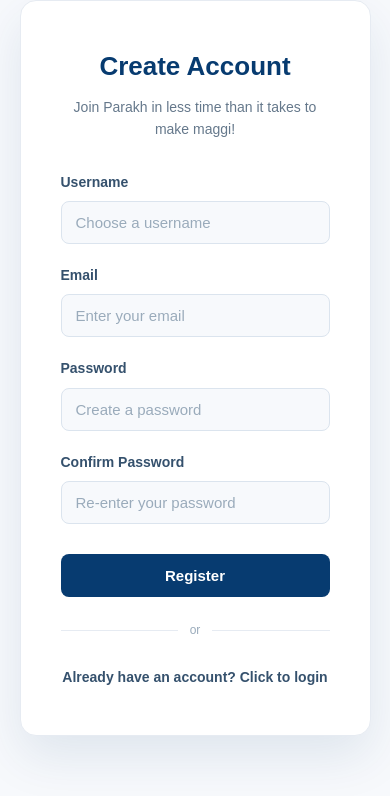
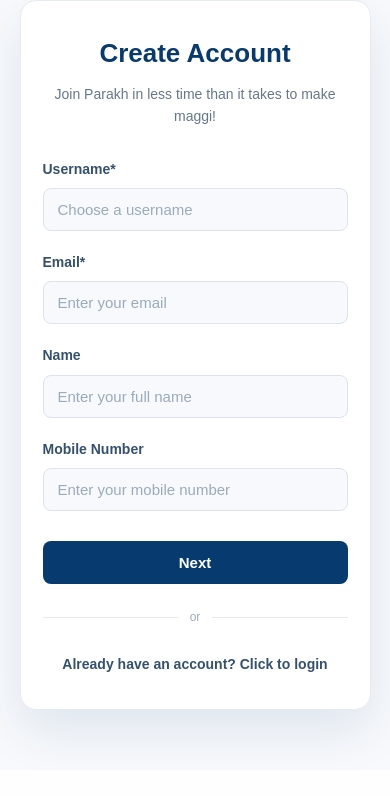
Before and after one commit to PrachiThakkar1010/SheCodes, a Django app: page /auth/register/ in a window 390 px wide. Shown: the part 136-932 px from the top of the page. After the commit the page ends 884 px from the top, so only its background shows below. Run offline with Django 5.2, Linux system fonts and the light colour scheme.

Commit message:
Changed register.html

```diff
--- a/Parakh/Frontend/static/css/style.css
+++ b/Parakh/Frontend/static/css/style.css
@@ -1470,12 +1470,18 @@ footer {
 
 /* for register.html */
 
+/* for register.html */
+
 .email,
+.name,
+.mobile,
 .confirm-password {
     margin-bottom: 20px;
 }
 
 .email label,
+.name label,
+.mobile label,
 .confirm-password label {
     display: block;
     margin-bottom: 8px;
@@ -1484,7 +1490,14 @@ footer {
     color: #35516d;
 }
 
+.optional-tag {
+    font-weight: 400;
+    color: #9aabbb;
+}
+
 .email input,
+.name input,
+.mobile input,
 .confirm-password input {
     width: 100%;
 
@@ -1503,6 +1516,8 @@ footer {
 }
 
 .email input:focus,
+.name input:focus,
+.mobile input:focus,
 .confirm-password input:focus {
     outline: none;
     border-color: #0b63ce;
@@ -1510,10 +1525,127 @@ footer {
 }
 
 .email input::placeholder,
+.name input::placeholder,
+.mobile input::placeholder,
 .confirm-password input::placeholder {
     color: #9aabbb;
 }
 
+.email input:invalid:not(:placeholder-shown),
+.mobile input:invalid:not(:placeholder-shown) {
+    border-color: #d9534f;
+}
+
+/* Step container */
+
+.form-step {
+    animation: fadeInStep 0.25s ease;
+}
+
+@keyframes fadeInStep {
+    from {
+        opacity: 0;
+        transform: translateY(4px);
+    }
+    to {
+        opacity: 1;
+        transform: translateY(0);
+    }
+}
+
+/* Next / Back buttons */
+
+#nextBtn {
+    width: 100%;
+
+    padding: 13px 20px;
+
+    margin-top: 10px;
+
+    font-size: 15px;
+    font-weight: 700;
+    font-family: inherit;
+
+    color: #ffffff;
+    background-color: #073b70;
+
+    border: none;
+    border-radius: 8px;
+    cursor: pointer;
+
+    transition: background-color 0.2s ease, transform 0.2s ease;
+}
+
+#nextBtn:hover {
+    background-color: #0b63ce;
+    transform: translateY(-1px);
+}
+
+#nextBtn:active {
+    transform: translateY(0);
+}
+
+.form-step-actions {
+    display: flex;
+    gap: 12px;
+
+    margin-top: 10px;
+}
+
+.form-step-actions #backBtn {
+    flex: 1;
+
+    padding: 13px 20px;
+
+    font-size: 15px;
+    font-weight: 700;
+    font-family: inherit;
+
+    color: #073b70;
+    background-color: #eef2f7;
+
+    border: none;
+    border-radius: 8px;
+    cursor: pointer;
+
+    transition: background-color 0.2s ease;
+}
+
+.form-step-actions #backBtn:hover {
+    background-color: #dde8f5;
+}
+
+.form-step-actions button[type="submit"] {
+    flex: 2;
+
+    margin-top: 0;
+}
+
+/* Step error text */
+
+.form-error {
+    margin-bottom: 4px;
+    font-size: 13px;
+    font-weight: 600;
+    color: #d9534f;
+}
+
+@media (max-width: 600px) {
+
+    .login-card {
+        padding: 32px 22px;
+    }
+
+    .form-step-actions {
+        flex-direction: column;
+    }
+
+    .form-step-actions #backBtn,
+    .form-step-actions button[type="submit"] {
+        flex: none;
+        width: 100%;
+    }
+}
 
 /* For scan page */
 
--- a/Parakh/Frontend/templates/register.html
+++ b/Parakh/Frontend/templates/register.html
@@ -10,7 +10,9 @@
 
 <body>
     <header class="page-header">
+
         <h1>Begin your journey with Parakh</h1>
+
     </header>
 
     <main class="login-main">
@@ -20,29 +22,59 @@
             <p class="login-subtext">Join Parakh in less time than it takes to make maggi!</p>
 
             <form action="/register" method="POST" class="registerForm" id="registerForm">
+
+                <!-- Step 1: Basic details -->
+                <div class="form-step" id="step1">
+
                     <div class="username">
-                    <label for="username">Username</label>
+                        <label for="username">Username<span class="required-asterisk">*</span></label>
                         <input type="text" id="username" name="username" placeholder="Choose a username" required>
                     </div>
 
                     <div class="email">
-                    <label for="email">Email</label>
+                        <label for="email">Email<span class="required-asterisk">*</span></label>
                         <input type="email" id="email" name="email" placeholder="Enter your email" required>
                     </div>
 
+                    <div class="name">
+                        <label for="name">Name</label>
+                        <input type="text" id="name" name="name" placeholder="Enter your full name">
+                    </div>
+
+                    <div class="mobile">
+                        <label for="mobile">Mobile Number</label>
+                        <input type="tel" id="mobile" name="mobile" placeholder="Enter your mobile number"
+                            pattern="[0-9]{10}" title="Enter a valid 10-digit mobile number">
+                    </div>
+
+                    <p class="form-error" id="step1Error" style="display: none;"></p>
+
+                    <button type="button" id="nextBtn">Next</button>
+                </div>
+
+                <!-- Step 2: Password -->
+                <div class="form-step" id="step2" style="display: none;">
+
                     <div class="password">
                         <label for="password">Password</label>
-                    <input type="password" id="password" name="password" placeholder="Create a password" minlength="8" required>
+                        <input type="password" id="password" name="password" placeholder="Create a password"
+                            minlength="8" required>
                     </div>
 
                     <div class="confirm-password">
                         <label for="confirm_password">Confirm Password</label>
-                    <input type="password" id="confirm_password" name="confirm_password" placeholder="Re-enter your password" minlength="8" required>
+                        <input type="password" id="confirm_password" name="confirm_password"
+                            placeholder="Re-enter your password" minlength="8" required>
                     </div>
 
                     <p class="form-error" id="passwordError" style="display: none;"></p>
 
+                    <div class="form-step-actions">
+                        <button type="button" id="backBtn">Back</button>
                         <button type="submit">Register</button>
+                    </div>
+                </div>
+
             </form>
 
             <div class="divider">or</div>
@@ -55,7 +87,43 @@
 
     <script>
         const registerForm = document.getElementById("registerForm");
+
+        const step1 = document.getElementById("step1");
+        const step2 = document.getElementById("step2");
+        const step1Error = document.getElementById("step1Error");
         const passwordError = document.getElementById("passwordError");
+
+        const nextBtn = document.getElementById("nextBtn");
+        const backBtn = document.getElementById("backBtn");
+
+        const usernameInput = document.getElementById("username");
+        const emailInput = document.getElementById("email");
+
+        nextBtn.addEventListener("click", function () {
+            // Only username and email are required to move to step 2
+            if (!usernameInput.value.trim()) {
+                step1Error.textContent = "Username is required.";
+                step1Error.style.display = "block";
+                usernameInput.focus();
+                return;
+            }
+
+            if (!emailInput.checkValidity()) {
+                step1Error.textContent = "Please enter a valid email address.";
+                step1Error.style.display = "block";
+                emailInput.focus();
+                return;
+            }
+
+            step1Error.style.display = "none";
+            step1.style.display = "none";
+            step2.style.display = "block";
+        });
+
+        backBtn.addEventListener("click", function () {
+            step2.style.display = "none";
+            step1.style.display = "block";
+        });
 
         registerForm.addEventListener("submit", function (event) {
 
--- a/Parakh/Frontend/templates/result.html
+++ b/Parakh/Frontend/templates/result.html
@@ -20,7 +20,8 @@
         <nav class="nav-links">
             <a href="/">Home</a>
             <a href="/scan">Scan</a>
-            <a href="/rules">Rules Simplified</a>
+            <a href="/rules">Rules</a>
+            <a href="#how-it-works-index">How it works</a>
             <a href="/login" class="login-link">Login</a>
         </nav>
     </header>
```
Lines whose indentation alone changed are shown as unchanged.
